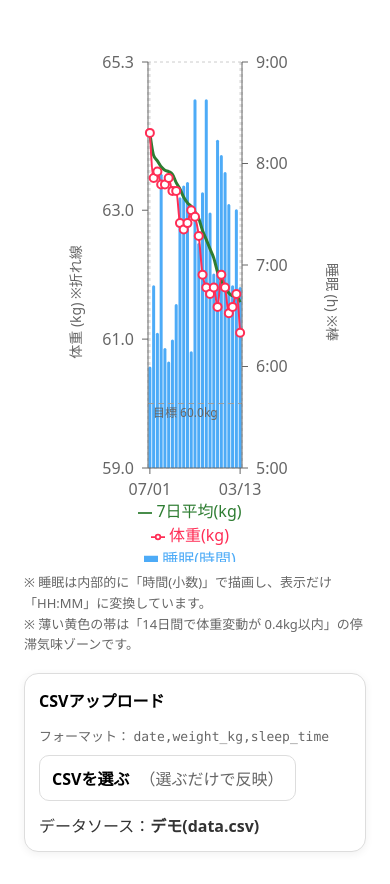
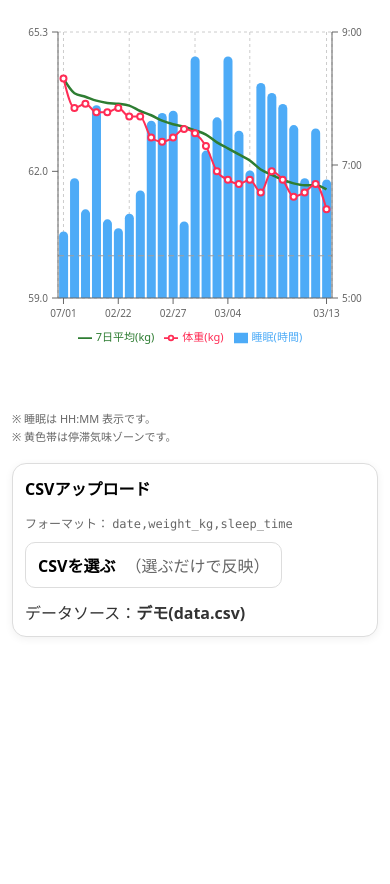
Before and after one commit to peridotan/health-chart, a React (Vite) app: page / in a window 390 px wide. After the commit the page ends 844 px from the top, so only its background shows below. Built offline with nearby package versions, Linux system fonts and the light colour scheme.

Commit message:
Update App.jsx

```diff
--- a/src/App.jsx
+++ b/src/App.jsx
@@ -211,6 +211,7 @@ export default function App() {
   const [data, setData] = useState([]);
   const [sourceLabel, setSourceLabel] = useState("デモ(data.csv)");
   const [error, setError] = useState("");
+  const [isMobile, setIsMobile] = useState(false);
 
   useEffect(() => {
     (async () => {
@@ -229,6 +230,16 @@ export default function App() {
         setError(String(e?.message || e));
       }
     })();
+  }, []);
+
+  useEffect(() => {
+    const checkMobile = () => {
+      setIsMobile(window.innerWidth <= 640);
+    };
+
+    checkMobile();
+    window.addEventListener("resize", checkMobile);
+    return () => window.removeEventListener("resize", checkMobile);
   }, []);
 
   const enhancedData = useMemo(() => {
@@ -318,23 +329,23 @@ export default function App() {
   };
 
   const pageStyle = {
-    padding: 24,
+    padding: isMobile ? 12 : 24,
     maxWidth: 980,
     margin: "0 auto",
     paddingBottom: 32,
   };
 
-  const stickyWrapStyle = {
+  const panelWrapStyle = {
     position: "static",
     marginTop: 18,
   };
 
-  const stickyPanelStyle = {
+  const panelStyle = {
     border: "1px solid #ddd",
     borderRadius: 14,
     background: "#fff",
     boxShadow: "0 2px 8px rgba(0,0,0,0.06)",
-    padding: 14,
+    padding: isMobile ? 12 : 14,
   };
 
   const uploadRowStyle = {
@@ -360,7 +371,7 @@ export default function App() {
   const chartOuterStyle = {
     position: "relative",
     width: "100%",
-    height: 520,
+    height: isMobile ? 380 : 520,
     background: "#fff",
     borderRadius: 14,
     overflow: "hidden",
@@ -392,15 +403,19 @@ export default function App() {
 
   return (
     <div style={pageStyle}>
-      <div style={{ marginTop: 18 }}>
+      <div style={{ marginTop: isMobile ? 8 : 18 }}>
         <div style={chartOuterStyle}>
-          <div style={leftAxisTitleStyle}>体重 (kg) ※折れ線</div>
-          <div style={rightAxisTitleStyle}>睡眠 (h) ※棒</div>
+          {!isMobile && <div style={leftAxisTitleStyle}>体重 (kg) ※折れ線</div>}
+          {!isMobile && <div style={rightAxisTitleStyle}>睡眠 (h) ※棒</div>}
 
           <ResponsiveContainer>
             <ComposedChart
               data={enhancedData}
-              margin={{ top: 20, right: 78, left: 78, bottom: 20 }}
+              margin={
+                isMobile
+                  ? { top: 12, right: 12, left: 12, bottom: 12 }
+                  : { top: 20, right: 78, left: 78, bottom: 20 }
+              }
             >
               <CartesianGrid strokeDasharray="3 3" />
 
@@ -419,44 +434,57 @@ export default function App() {
 
               <XAxis
                 dataKey="date"
-                tickMargin={10}
+                tickMargin={isMobile ? 6 : 10}
                 interval="preserveStartEnd"
-                minTickGap={36}
+                minTickGap={isMobile ? 18 : 36}
                 tickFormatter={formatDateLabel}
+                style={{ fontSize: isMobile ? 10 : 12 }}
               />
 
               <YAxis
                 yAxisId="left"
-                width={46}
+                width={isMobile ? 34 : 46}
                 domain={[ranges.weight.min, ranges.weight.max]}
-                tickCount={6}
-                tickMargin={8}
+                tickCount={isMobile ? 4 : 6}
+                tickMargin={isMobile ? 4 : 8}
                 tickFormatter={(v) => Number(v).toFixed(1)}
+                style={{ fontSize: isMobile ? 10 : 12 }}
               />
 
               <YAxis
                 yAxisId="right"
                 orientation="right"
-                width={46}
+                width={isMobile ? 34 : 46}
                 domain={[ranges.sleep.min, ranges.sleep.max]}
-                tickMargin={8}
+                tickCount={isMobile ? 4 : 5}
+                tickMargin={isMobile ? 4 : 8}
                 tickFormatter={(v) => hoursToHHMM(v)}
+                style={{ fontSize: isMobile ? 10 : 12 }}
               />
 
               <Tooltip content={<CustomTooltip />} />
-              <Legend verticalAlign="bottom" height={44} />
+
+              <Legend
+                verticalAlign="bottom"
+                height={isMobile ? 60 : 44}
+                wrapperStyle={{ fontSize: isMobile ? 11 : 12 }}
+              />
 
               <ReferenceLine
                 yAxisId="left"
                 y={GOAL_WEIGHT}
                 stroke="#9e9e9e"
                 strokeDasharray="6 4"
-                label={{
-                  value: `目標 ${GOAL_WEIGHT.toFixed(1)}kg`,
-                  position: "insideTopLeft",
-                  fill: "#666",
-                  fontSize: 12,
-                }}
+                label={
+                  isMobile
+                    ? false
+                    : {
+                        value: `目標 ${GOAL_WEIGHT.toFixed(1)}kg`,
+                        position: "insideTopLeft",
+                        fill: "#666",
+                        fontSize: 12,
+                      }
+                }
               />
 
               <Bar
@@ -473,7 +501,7 @@ export default function App() {
                 dataKey="weight_avg_7"
                 name="7日平均(kg)"
                 stroke="#2e7d32"
-                strokeWidth={3}
+                strokeWidth={isMobile ? 2.5 : 3}
                 dot={false}
                 activeDot={false}
                 isAnimationActive={false}
@@ -487,25 +515,43 @@ export default function App() {
                 name="体重(kg)"
                 stroke="#ff2d55"
                 strokeWidth={2}
-                dot={{ r: 4, stroke: "#ff2d55", fill: "#fff" }}
-                activeDot={{ r: 6 }}
+                dot={
+                  isMobile
+                    ? { r: 3, stroke: "#ff2d55", fill: "#fff" }
+                    : { r: 4, stroke: "#ff2d55", fill: "#fff" }
+                }
+                activeDot={isMobile ? { r: 4 } : { r: 6 }}
                 isAnimationActive={false}
               />
             </ComposedChart>
           </ResponsiveContainer>
         </div>
 
-        <div style={{ marginTop: 10, color: "#666", fontSize: 13, lineHeight: 1.6 }}>
-          <div>※ 睡眠は内部的に「時間(小数)」で描画し、表示だけ「HH:MM」に変換しています。</div>
+        <div
+          style={{
+            marginTop: 10,
+            color: "#666",
+            fontSize: isMobile ? 11 : 13,
+            lineHeight: 1.6,
+          }}
+        >
           <div>
-            ※ 薄い黄色の帯は「{PLATEAU_DAYS}日間で体重変動が{" "}
-            {PLATEAU_RANGE_KG.toFixed(1)}kg以内」の停滞気味ゾーンです。
+            {isMobile
+              ? "※ 睡眠は HH:MM 表示です。"
+              : "※ 睡眠は内部的に「時間(小数)」で描画し、表示だけ「HH:MM」に変換しています。"}
+          </div>
+          <div>
+            {isMobile
+              ? "※ 黄色帯は停滞気味ゾーンです。"
+              : `※ 薄い黄色の帯は「${PLATEAU_DAYS}日間で体重変動が ${PLATEAU_RANGE_KG.toFixed(
+                  1
+                )}kg以内」の停滞気味ゾーンです。`}
           </div>
         </div>
       </div>
 
-      <div style={stickyWrapStyle}>
-        <div style={stickyPanelStyle}>
+      <div style={panelWrapStyle}>
+        <div style={panelStyle}>
           <div
             style={{
               display: "flex",
@@ -515,7 +561,7 @@ export default function App() {
             }}
           >
             <div style={{ fontWeight: 800, fontSize: 16 }}>CSVアップロード</div>
-            <div style={{ color: "#666", fontSize: 13 }}>
+            <div style={{ color: "#666", fontSize: isMobile ? 12 : 13 }}>
               フォーマット：{" "}
               <span
                 style={{
@@ -570,6 +616,7 @@ export default function App() {
                 borderRadius: 10,
                 color: "#b00020",
                 whiteSpace: "pre-wrap",
+                fontSize: isMobile ? 12 : 14,
               }}
             >
               {error}
```
